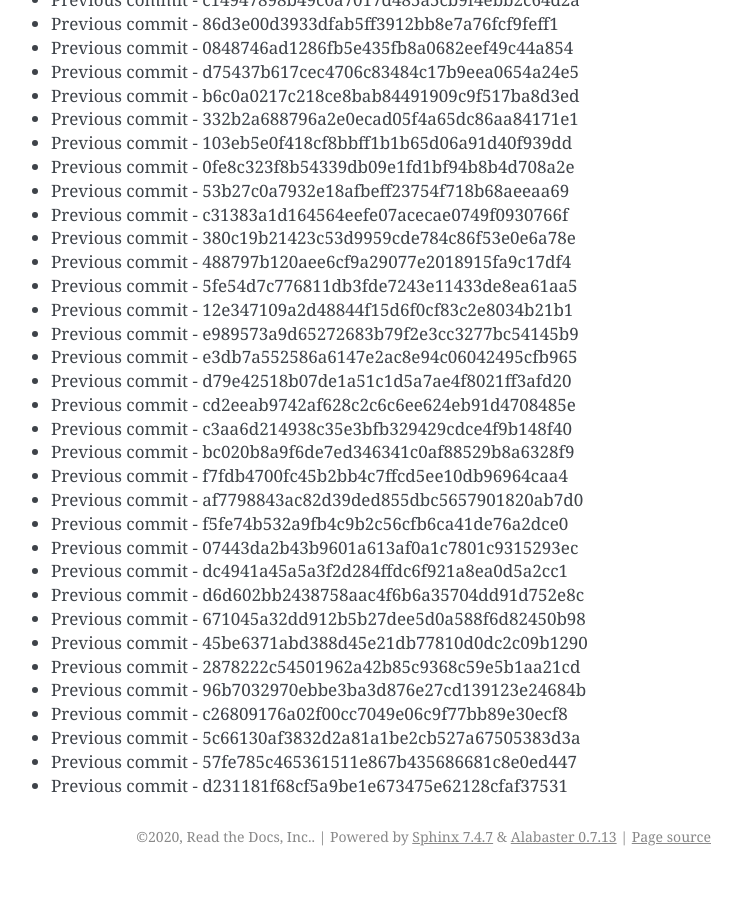
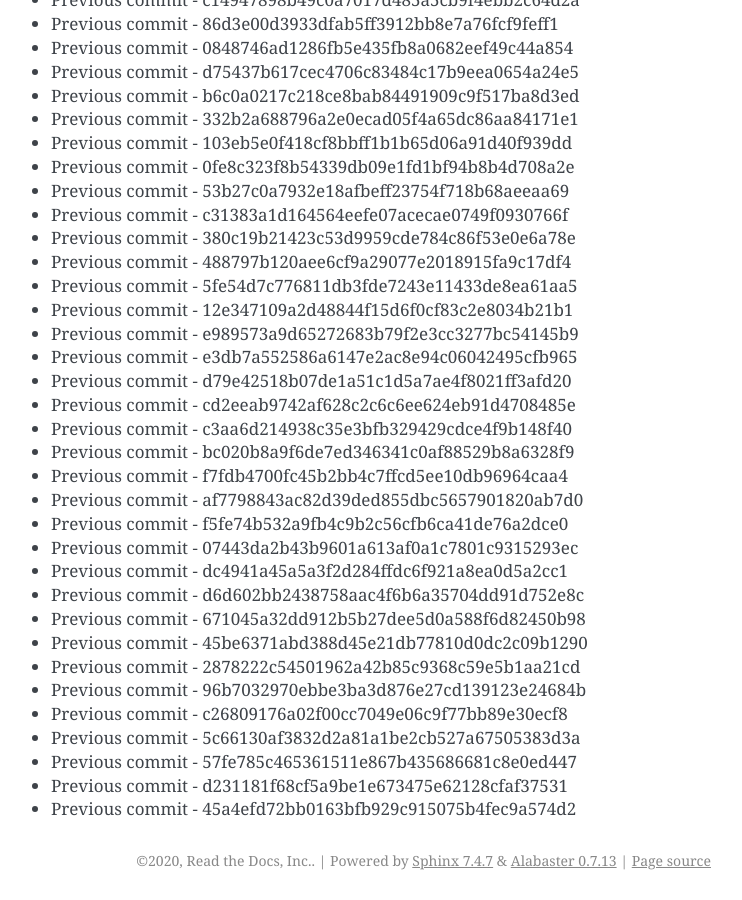
Before and after one commit to readthedocs/rtd-git-stresstest, a Sphinx documentation site: the page built from docs/updates.rst, in a window 1280 px wide and 900 px high, scrolled down 75187 px. Shown: the whole window, without its empty margins (399-1141 px from the left). Built offline with Sphinx 7.4.7, drawn with Linux system fonts in a browser that asks for light colours; before the commit the page ends 76063 px from its top, so only the background shows below that.

Commit message:
Generating commit from previous: 45a4efd72bb0163bfb929c915075b4fec9a574d2

```diff
--- a/docs/updates.rst
+++ b/docs/updates.rst
@@ -3191,3 +3191,4 @@ It can be tested for any performance characteristics.
 * Previous commit - 5c66130af3832d2a81a1be2cb527a67505383d3a
 * Previous commit - 57fe785c465361511e867b435686681c8e0ed447
 * Previous commit - d231181f68cf5a9be1e673475e62128cfaf37531
+* Previous commit - 45a4efd72bb0163bfb929c915075b4fec9a574d2
```
